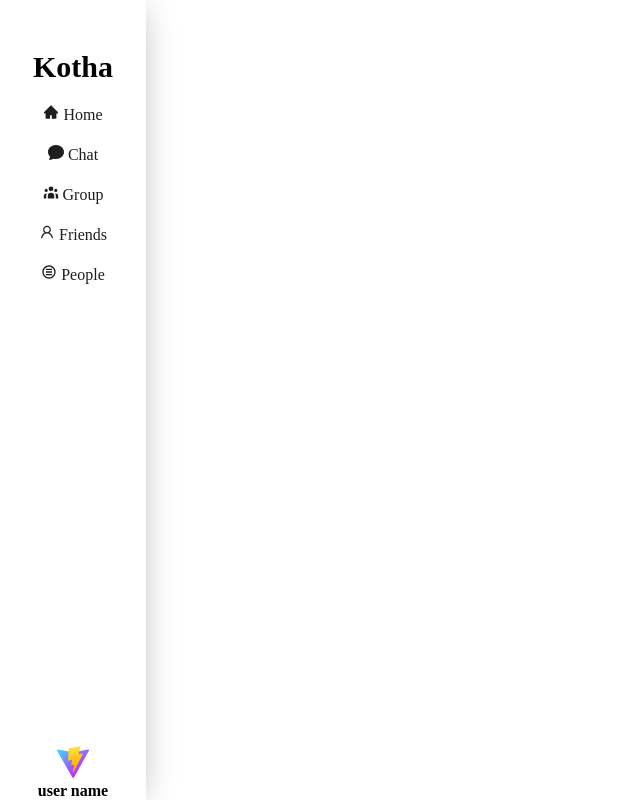
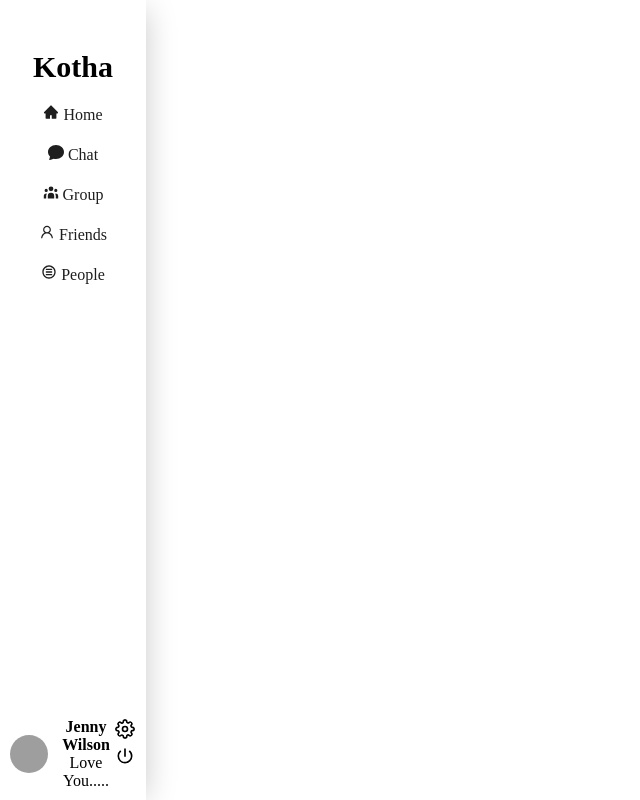
Before and after one commit to amitroy4/kotha, a React (Vite) app: page /kotha in a window 1280 px wide. Shown: the whole page, without its empty margins (0-640 px from the left). Built offline with nearby package versions, Linux system fonts and the light colour scheme; grey boxes are pictures that could not be loaded.

Commit message:
db, data send, profile update, logout basic design complete

```diff
--- a/src/components/commoncomponents.css
+++ b/src/components/commoncomponents.css
@@ -1,11 +1,12 @@
 .box {
-    height: 286px;
+    height: 43vh;
     margin: 20px 10px 0 10px;
     padding: 10px;
     border-radius: 10px;
     -webkit-box-shadow: 6px 4px 29px -6px rgba(0, 0, 0, 0.21);
     -moz-box-shadow: 6px 4px 29px -6px rgba(0, 0, 0, 0.21);
     box-shadow: 6px 4px 29px -6px rgba(0, 0, 0, 0.21);
+    overflow: hidden;
 }
 
 .box .title {
@@ -41,7 +42,7 @@
 
 
 .box .list {
-    height: 200px;
+    height: 33vh;
     overflow-y: scroll;
 }
 
--- a/src/components/rootlayout/Rootlayout.jsx
+++ b/src/components/rootlayout/Rootlayout.jsx
@@ -6,10 +6,18 @@ import { AiFillHome, AiOutlineUser } from 'react-icons/ai';
 import { HiUserGroup } from 'react-icons/hi';
 import { BsFillChatFill } from 'react-icons/bs';
 import { CgMenuRound } from 'react-icons/cg';
+import { MdPowerSettingsNew } from 'react-icons/md';
+import { FiSettings } from 'react-icons/fi';
+import { useNavigate } from 'react-router-dom';
 
 
 const Rootlayout = () => {
     const location = useLocation()
+    const navigate = useNavigate();
+
+    let handleLogOut = () => {
+        navigate("/login");
+    }
     return (
         <>
             <Grid container spacing={2}>
@@ -45,8 +53,17 @@ const Rootlayout = () => {
                                 </li>
                             </ul>
                             <div className="user">
-                                <img src='../vite.svg' />
-                                <h4 className='username'>user name</h4>
+                                <div className="left">
+                                    <img src="../avatar.svg" alt="" />
+                                    <div className="text">
+                                        <h4>Jenny Wilson</h4>
+                                        <p>Love You.....</p>
+                                    </div>
+                                </div>
+                                <div className="right">
+                                    <FiSettings className='settings' />
+                                    <MdPowerSettingsNew onClick={handleLogOut} className='logout' />
+                                </div>
                             </div>
                         </div>
                     </div>
--- a/src/components/rootlayout/rootlayout.css
+++ b/src/components/rootlayout/rootlayout.css
@@ -3,6 +3,7 @@
 }
 
 .navbar .navcontainer {
+    overflow: hidden;
     text-align: center;
     height: 100%;
     display: flex;
@@ -41,3 +42,53 @@
     border-radius: 5px;
     background: #32375C;
 }
+
+.navbar .navcontainer .user {
+    display: flex;
+    justify-content: space-between;
+    padding: 10px;
+}
+
+.navbar .navcontainer .user .left {
+    display: flex;
+    gap: 10px;
+    align-items: center;
+}
+
+.navbar .navcontainer .user .left img {
+    height: 38px;
+    width: 38px;
+    border-radius: 50%;
+}
+
+.navbar .navcontainer .user .right {
+    display: flex;
+    flex-direction: column;
+    gap: 5px;
+}
+
+.navbar .navcontainer .user .right .settings,
+.navbar .navcontainer .user .right .logout {
+    height: 20px;
+    width: 20px;
+    background: #ffffff;
+    border: 1px solid white;
+    border-radius: 50%;
+    transition: all linear 0.4s;
+}
+
+.navbar .navcontainer .user .right .settings:hover {
+    background: #32375C;
+    border: 1px solid #32375C;
+    border-radius: 50%;
+    color: #ffffff;
+    cursor: pointer;
+}
+
+.navbar .navcontainer .user .right .logout:hover {
+    background: #32375C;
+    border: 1px solid #32375C;
+    border-radius: 50%;
+    color: #ffffff;
+    cursor: pointer;
+}
--- a/src/pages/login/Login.jsx
+++ b/src/pages/login/Login.jsx
@@ -39,7 +39,7 @@ const Login = () => {
             .then((user) => {
                 if (user.user.emailVerified) {
                     setErrorMsg("")
-                    navigate("/home");
+                    navigate("/kotha/home");
                     setUserInfo({
                         email: '',
                         password: '',
--- a/src/pages/registration/Registration.jsx
+++ b/src/pages/registration/Registration.jsx
@@ -2,8 +2,9 @@ import React, { useState } from 'react'
 import TextField from '@mui/material/TextField';
 import { Button } from '@mui/material';
 import './reg.css'
-import { getAuth, createUserWithEmailAndPassword, sendEmailVerification } from "firebase/auth";
+import { getAuth, createUserWithEmailAndPassword, sendEmailVerification, updateProfile } from "firebase/auth";
 import { useNavigate } from 'react-router-dom';
+import { getDatabase, ref, set } from "firebase/database";
 
 let signupUser = {
     email: '',
@@ -14,6 +15,7 @@ let signupUser = {
 const Registration = () => {
 
     const auth = getAuth();
+    const db = getDatabase();
     const navigate = useNavigate();
     let [userInfo, setUserInfo] = useState(signupUser)
     let [errorMsg, setErrorMsg] = useState("")
@@ -42,9 +44,17 @@ const Registration = () => {
         let { email, password } = userInfo
 
         createUserWithEmailAndPassword(auth, email, password).then((user) => {
-
+            updateProfile(auth.currentUser, {
+                displayName: userInfo.fullname, photoURL: "../avatar.svg"
+            }).then(() => {
                 sendEmailVerification(auth.currentUser)
                     .then(() => {
+                        console.log(user.user.uid)
+                        set(ref(db, 'people/' + user.user.uid), {
+                            username: userInfo.fullname,
+                            email: userInfo.email,
+                            profile_picture: user.user.photoURL
+                        });
                         setUserInfo({
                             email: '',
                             fullname: '',
@@ -53,6 +63,7 @@ const Registration = () => {
                         setErrorMsg("")
                         navigate("/login");
                     });
+            })
         }).catch((error) => {
             const errorMessage = error.message;
             setErrorMsg(errorMessage)
```
Lines whose indentation alone changed are shown as unchanged.
